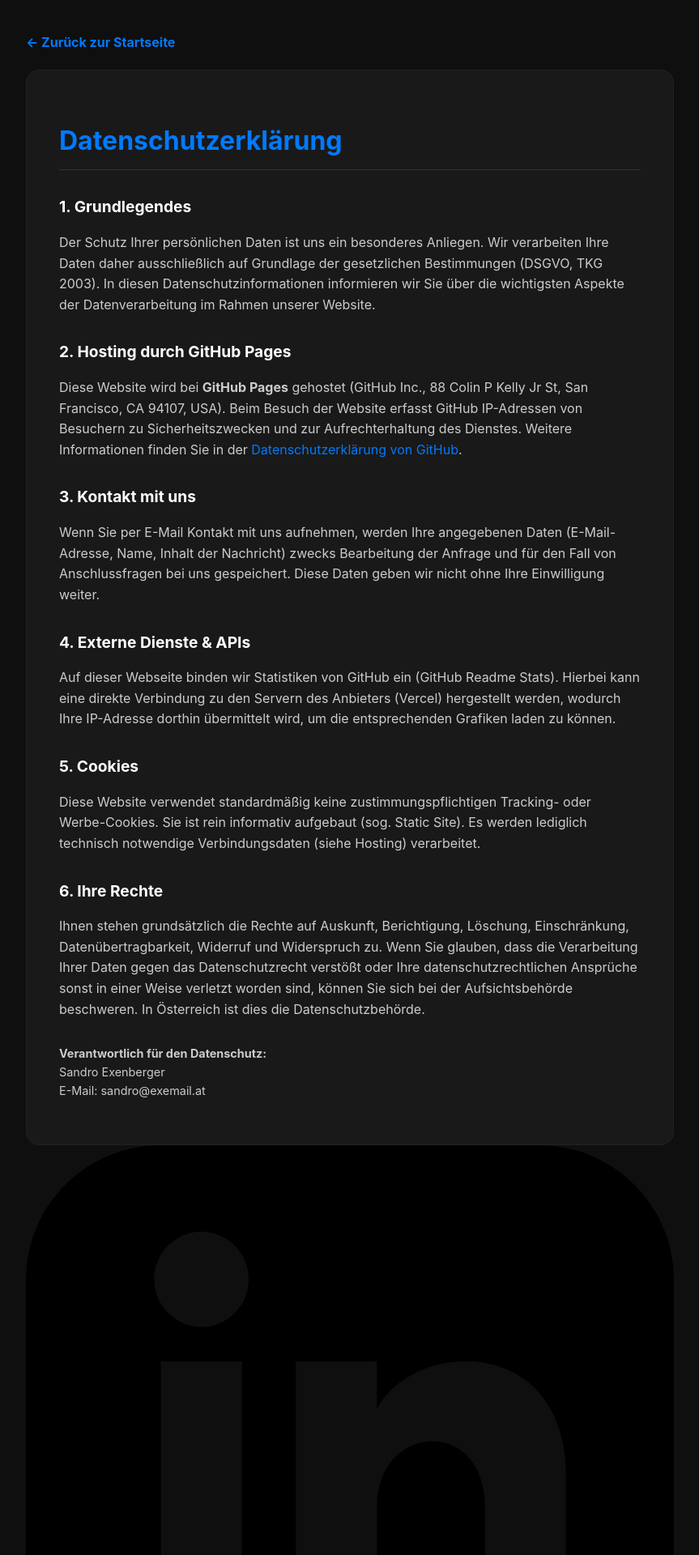
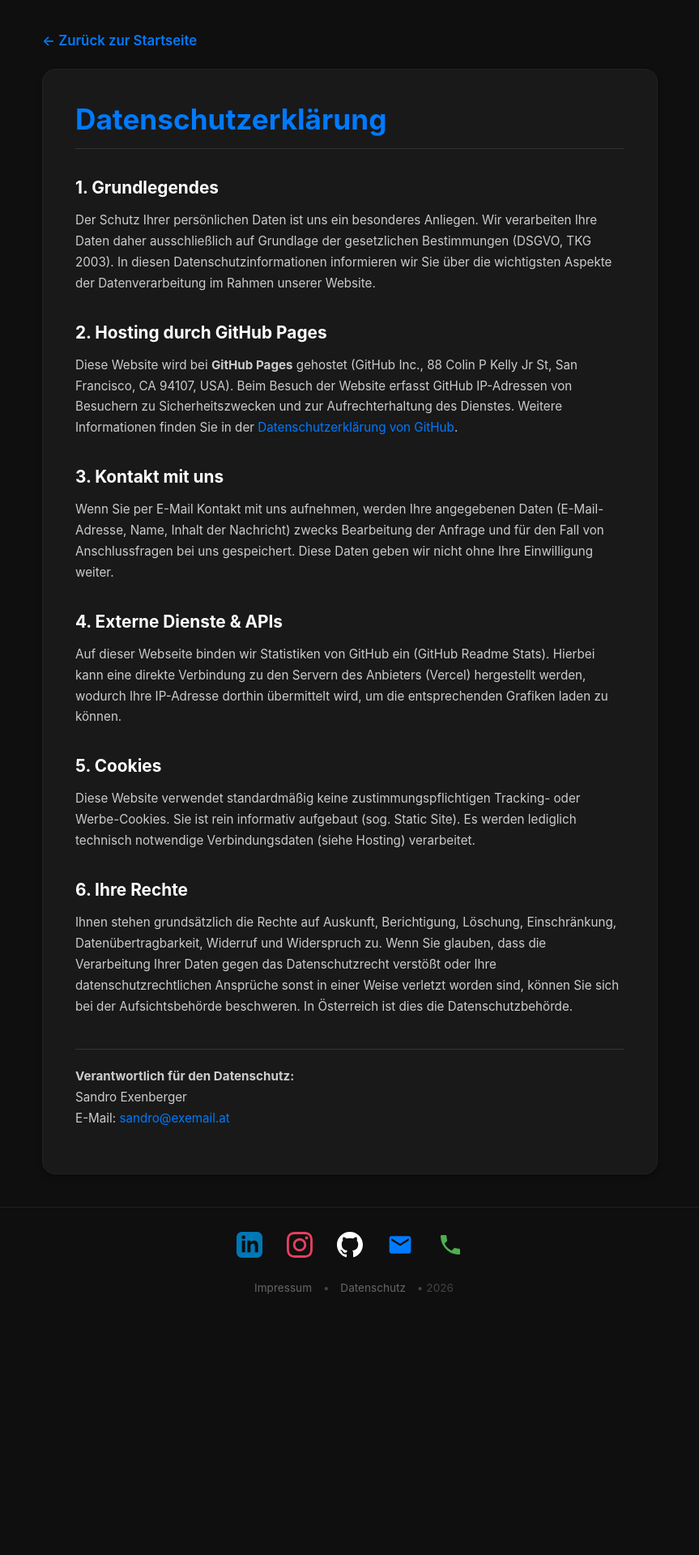
Before and after one commit to Sandroexe/Sandroexe, a Jekyll site: the page built from datenschutz.html, in a window 1280 px wide. Shown: the top 1920 px of the page at 81% size, without its empty margins (208-1071 px from the left). Built offline with Jekyll 4.4.1, drawn with Linux system fonts in a browser that asks for light colours; after the commit the page ends 1638 px from its top, so only the background shows below that.

Commit message:
Update datenschutz.html

```diff
--- a/datenschutz.html
+++ b/datenschutz.html
@@ -7,34 +7,72 @@
     <meta name="viewport" content="width=device-width, initial-scale=1.0">
     <title>Datenschutz | Sandro Exenberger</title>
     <style>
+        /* --- DESIGN-TOKENS --- */
         :root {
             --accent: #007aff;
             --bg: #0f0f0f;
             --card-bg: rgba(26, 26, 26, 0.95);
         }
+
+        /* --- GRUNDLAYOUT --- */
+        * {
+            box-sizing: border-box;
+        }
+
         body {
             background-color: var(--bg);
             color: #fff;
             font-family: -apple-system, BlinkMacSystemFont, "Segoe UI", Roboto, sans-serif;
             margin: 0;
-            padding: 40px 20px;
+            padding: 0;
             display: flex;
             flex-direction: column;
             align-items: center;
-            line-height: 1.6;
+            min-height: 100vh; /* Sorgt dafür, dass die Seite immer mindestens den ganzen Bildschirm ausfüllt */
         }
-        .container { max-width: 800px; width: 100%; position: relative; z-index: 2; }
+
+        /* Container nimmt den restlichen Platz ein und drückt den Footer nach unten */
+        .container {
+            max-width: 800px;
+            width: 100%;
+            padding: 40px 20px;
+            flex: 1 0 auto;
+        }
+
         .content-box {
-            margin-top: 20px; text-align: left; padding: 40px;
-            background: var(--card-bg); border-radius: 16px; border: 1px solid #222;
+            background: var(--card-bg);
+            border-radius: 16px;
+            border: 1px solid #222;
+            padding: 40px;
+            margin-top: 10px;
+            box-shadow: 0 4px 6px rgba(0,0,0,0.3);
         }
-        h1 { color: var(--accent); font-size: 2rem; margin-bottom: 20px; border-bottom: 1px solid #333; padding-bottom: 10px; }
-        h2 { font-size: 1.2rem; color: #fff; margin-top: 30px; }
-        p, li { color: #ccc; }
-        a { color: var(--accent); text-decoration: none; }
-        a:hover { text-decoration: underline; }
-        .back-nav { margin-bottom: 20px; }
-        .back-nav a { font-weight: bold; }
+
+        h1 { color: var(--accent); font-size: 2.2rem; margin-top: 0; margin-bottom: 20px; border-bottom: 1px solid #333; padding-bottom: 15px; }
+        h2 { font-size: 1.3rem; color: #fff; margin-top: 35px; margin-bottom: 10px; }
+        p, li { color: #ccc; line-height: 1.7; font-size: 0.95rem; }
+
+        a { color: var(--accent); text-decoration: none; transition: 0.2s; }
+        a:hover { text-decoration: underline; color: #66b3ff; }
+
+        .back-nav { margin-bottom: 25px; }
+        .back-nav a { font-weight: 600; font-size: 1.05rem; }
+
+        /* --- FOOTER CSS --- */
+        .footer-container {
+            padding: 30px 20px 40px 20px;
+            border-top: 1px solid #222;
+            width: 100%;
+            text-align: center;
+            flex-shrink: 0;
+            background: var(--bg);
+        }
+        .social-icons { display: flex; justify-content: center; gap: 30px; margin-bottom: 25px; flex-wrap: wrap; }
+        .social-icon { width: 32px; height: 32px; transition: transform 0.3s ease; }
+        .icon-linkedin { fill: #0077b5; } .icon-instagram { fill: #E4405F; } .icon-github { fill: #ffffff; } .icon-mail { fill: var(--accent); } .icon-phone { fill: #4caf50; }
+        .social-icons a:hover .social-icon { transform: scale(1.25); }
+        .legal-links { font-size: 0.85rem; color: #444; margin-top: 20px; }
+        .legal-links a { color: #666; margin: 0 10px; text-decoration: none; }
     </style>
 </head>
 <body>
@@ -62,16 +100,15 @@
             <h2>6. Ihre Rechte</h2>
             <p>Ihnen stehen grundsätzlich die Rechte auf Auskunft, Berichtigung, Löschung, Einschränkung, Datenübertragbarkeit, Widerruf und Widerspruch zu. Wenn Sie glauben, dass die Verarbeitung Ihrer Daten gegen das Datenschutzrecht verstößt oder Ihre datenschutzrechtlichen Ansprüche sonst in einer Weise verletzt worden sind, können Sie sich bei der Aufsichtsbehörde beschweren. In Österreich ist dies die Datenschutzbehörde.</p>
 
-            <p style="margin-top: 30px; font-size: 0.9rem;">
+            <p style="margin-top: 40px; font-size: 0.95rem; border-top: 1px solid #333; padding-top: 20px;">
                 <strong>Verantwortlich für den Datenschutz:</strong><br>
                 Sandro Exenberger<br>
-                E-Mail: sandro@exemail.at
+                E-Mail: <a href="mailto:sandro@exemail.at">sandro@exemail.at</a>
             </p>
         </div>
+    </div>
 
-        <!-- ZENTRALER FOOTER -->
-        {% include footer.html %}
-
-    </div>
+    <!-- ZENTRALER FOOTER -->
+    {% include footer.html %}
 </body>
 </html>
```
